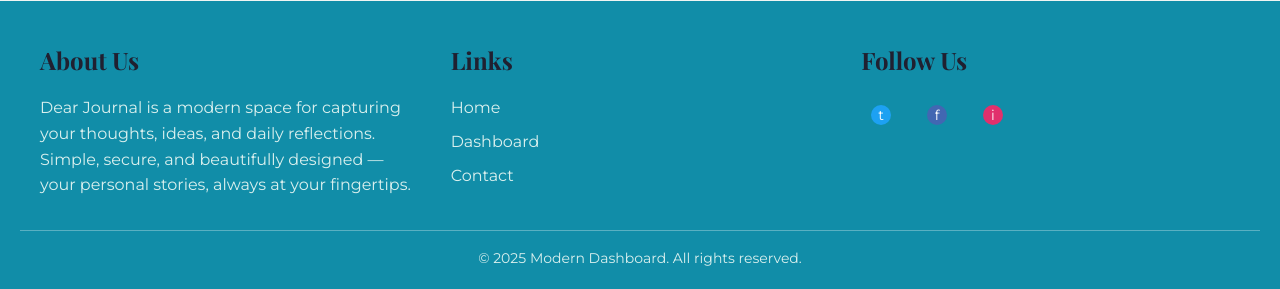
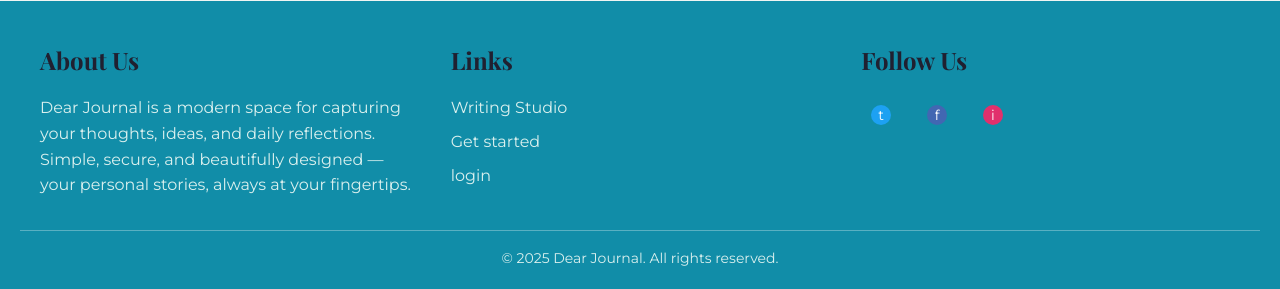
Before and after one commit to Hidden-Umah/Journal-Web-App, a Django app: page / in a window 1280 px wide. Shown: the part 1573-1862 px from the top of the page. Run offline with Django 5.2, Linux system fonts and the light colour scheme; some web fonts are replaced.

```diff
--- a/dear_journal_app/templates/index.html
+++ b/dear_journal_app/templates/index.html
@@ -172,9 +172,9 @@
         <div class="footer-section">
           <h3>Links</h3>
           <ul>
-            <li><a href="#">Home</a></li>
-            <li><a href="#">Dashboard</a></li>
-            <li><a href="#">Contact</a></li>
+            <li><a href="#">Writing Studio</a></li>
+            <li><a href="#">Get started </a></li>
+            <li><a href="#">login</a></li>
           </ul>
         </div>
         <div class="footer-section">
@@ -226,7 +226,7 @@
         </div>
       </div>
       <div class="footer-bottom">
-        &copy; 2025 Modern Dashboard. All rights reserved.
+        &copy; 2025 Dear Journal. All rights reserved.
       </div>
     </footer>
 
```
